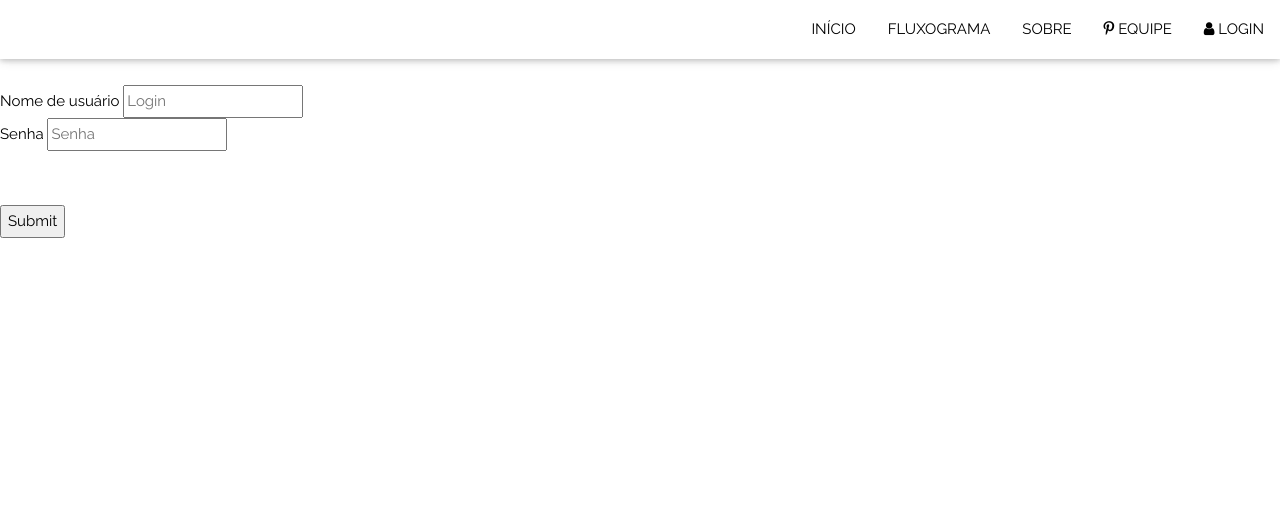
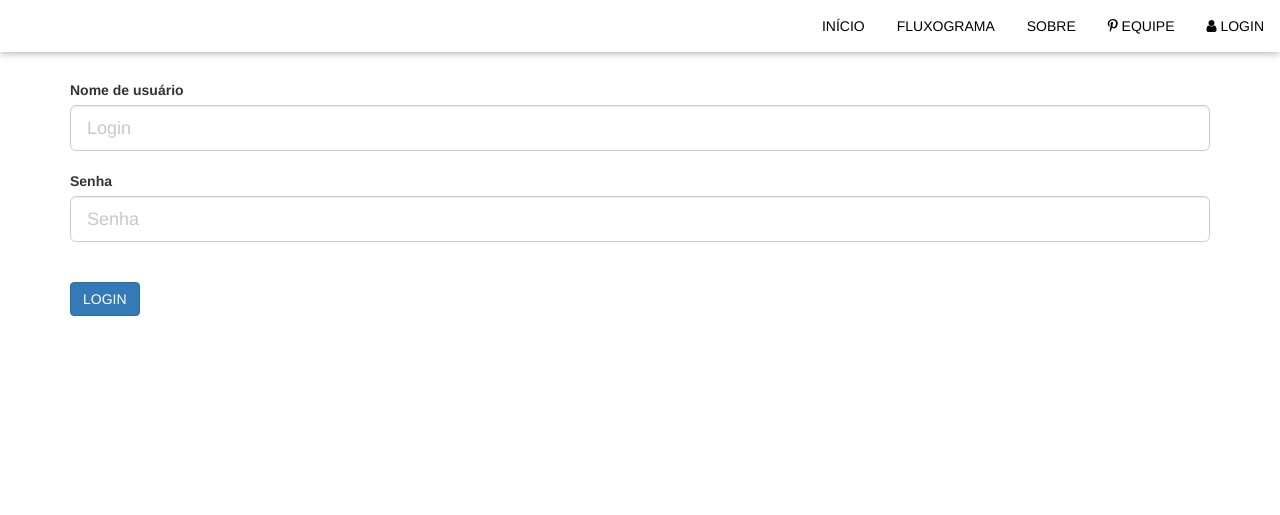
Before and after one commit to lucaskalebefurtado/PAS, a Django app: page /myway/login in a window 1280 px wide. Shown: the top 515 px of the page. After the commit the page ends 316 px from the top, so only its background shows below. Run offline with Django 3.2, Linux system fonts and the light colour scheme; some libraries are stand-ins or nearby versions.

Commit message:
Correção no erro do login

```diff
--- a/myway/forms.py
+++ b/myway/forms.py
@@ -5,8 +5,6 @@
 	username = forms.CharField(label='username',)
 	password = forms.CharField(label='Senha')
 
-
-
 class LoginForm(forms.Form):
 	username = forms.CharField(label='username',)
-	password = forms.CharField(label='Senha', widget=forms.PasswordInput)
+	password = forms.CharField(label='password', widget=forms.PasswordInput)
--- a/myway/templates/cadastro.html
+++ b/myway/templates/cadastro.html
@@ -26,6 +26,8 @@
         <input class="form-control ls-login-bg-login input-lg" id="Login" type="login" aria-label="Senha" placeholder="Login" {{ form.username }}
         <br>
 
+
+
         <label for="userPassword">Senha</label>
       	<input class="form-control ls-login-bg-password input-lg" id="userPassword" type="password" aria-label="Senha" placeholder="Senha" {{ form.password }}
       	</div>
--- a/myway/templates/login.html
+++ b/myway/templates/login.html
@@ -1,31 +1,43 @@
 {% extends 'base.html' %}
 
 
-
+{% load staticfiles %}
 {% block content %}
 <!DOCTYPE html>
 <html>
 <head>
-	<meta charset="utf-8">
-	<title>Login</title>
-	<link rel="stylesheet">
+  <meta name="viewport" content="width=device-width, initial-scale=1">
+  <link rel="stylesheet" href="https://maxcdn.bootstrapcdn.com/bootstrap/3.3.7/css/bootstrap.min.css">
+  <script src="https://ajax.googleapis.com/ajax/libs/jquery/3.2.1/jquery.min.js"></script>
+  <script src="https://maxcdn.bootstrapcdn.com/bootstrap/3.3.7/js/bootstrap.min.js"></script>
 </head>
 <body>
-	<h1>Cadastrar Cliente</h1>
-	<form action="{% url 'login' %}" method="post">
-	{% csrf_token %}
 
-	<label for="userLogin">  Nome de usuário</label>
+
+      <div class="container">
+      	<div class="form-horizontal">
+      		<form action="{% url 'login' %}" method="post" role="form">
+		<div class="field-title"><br><br><br><br>
+		{% csrf_token %}
+
+		<label for="userLogin">  Nome de usuário</label>
         <input class="form-control ls-login-bg-login input-lg" id="Login" type="login" aria-label="Senha" placeholder="Login" {{ form.username }}
         <br>
-    <label for="userLogin">  Senha</label>
-        <input class="form-control ls-login-bg-login input-lg" id="Login" type="login" aria-label="Senha" placeholder="Senha"{{ form.password}}
-        <br><br><br>
 
-	<input type="submit" value="Submit" />
+        <label for="userPassword">Senha</label>
+      	<input class="form-control ls-login-bg-password input-lg" id="userPassword" type="password" aria-label="Senha" placeholder="Senha" {{ form.password }}
+      	</div>
+
+        <br><br>
+
+        <button  type="submit" class="btn btn-primary">LOGIN</button>
 
 
-{% endblock %}
-</form>
-</body>
+      	</form>
+
+      	</div>
+      </div>
+
+  {% endblock %}
+
 </html>
--- a/myway/views.py
+++ b/myway/views.py
@@ -18,25 +18,6 @@
 def index(request):
     return render(request,'index.html')
 
-def user_login(request):
-	if request.method == 'POST':
-		form = LoginForm(request.POST)
-		if form.is_valid():
-			matricula = form.cleaned_data['username']
-			senha = form.cleaned_data['password']
-			user = authenticate(username=matricula,
-			password=senha)
-
-			if user is not None:
-				LoginForm(request, user)
-				return HttpResponseRedirect('telauser')
-	else:
-		form = LoginForm()
-	context_dict = {'form': form}
-	return render(request, 'login.html', context=context_dict)
-def fluxograma(request):
-	return render(request,'fluxograma.html')
-
 def cadastro(request):
 	if request.method == 'POST':
 		form = AlunoForm(request.POST)
@@ -44,6 +25,7 @@
 		if form.is_valid():
 			username = form.cleaned_data['username']
 			senha = form.cleaned_data['password']
+
 
 			User.objects.create_user( username=username,
 			password=senha)
@@ -55,6 +37,30 @@
 	context_dict = {'form': form}
 	return render(request, 'cadastro.html', context=context_dict)
 
+def user_login(request):
+	if request.method == 'POST':
+		form = LoginForm(request.POST)
+		if form.is_valid():
+			username = form.cleaned_data['username']
+			senha = form.cleaned_data['password']
+			user = authenticate(username=username,
+			password=senha)
+
+			if user is not None:
+				login(request, user)
+				return HttpResponseRedirect('telauser')
+	else:
+		form = LoginForm()
+	context_dict = {'form': form}
+	return render(request, 'login.html', context=context_dict)
+
+
+
+def fluxograma(request):
+	return render(request,'fluxograma.html')
+
+
+
 
 @login_required
 def restricted_area(request):
@@ -63,6 +69,7 @@
 @login_required
 def telauser(request):
 	return render(request, 'telaUsuario.html')
+
 @login_required
 def perfil(request):
 	return render(request, 'perfil.html')
```
Also changed, not shown: db.sqlite3, 14 other files.
